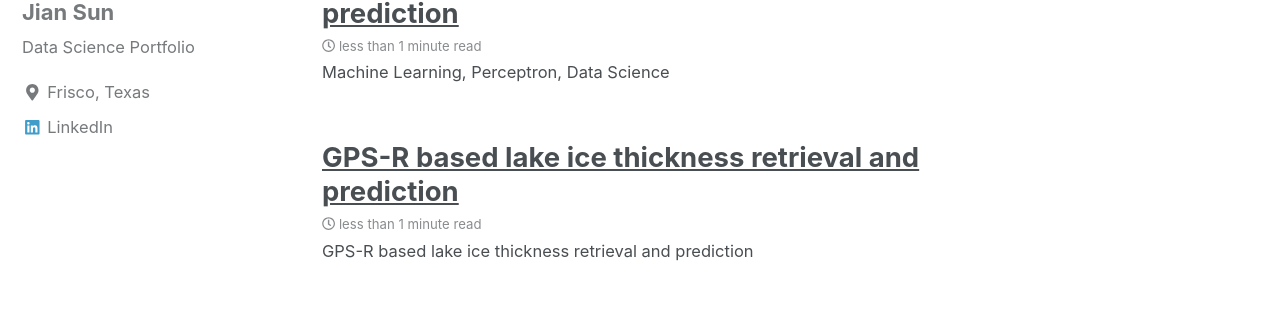
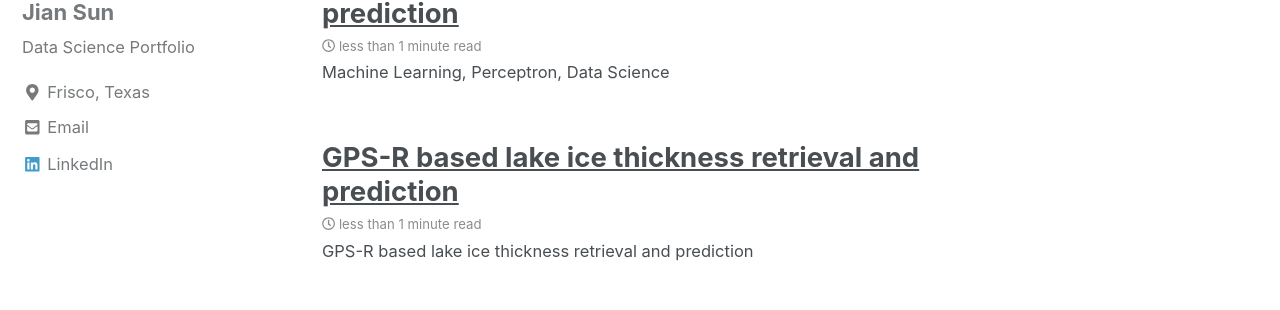
Before and after one commit to jianv/jianv.github.io, a Jekyll site: the page built from index.html, in a window 1280 px wide and 900 px high, scrolled down 633 px. Shown: the part 140-450 px from the top of the window. Built offline with Jekyll 4.4.1, drawn with Linux system fonts in a browser that asks for light colours; nearby versions of some CDN libraries; the list of posts is cut into pages by our own code.

Commit message:
Update _config.yml

```diff
--- a/_config.yml
+++ b/_config.yml
@@ -39,7 +39,7 @@ staticman:
   path                   : # "/_data/comments/{options.slug}" (default)
   requiredFields         : # ['name', 'email', 'message']
   transforms:
-    email                : "sun.jian@hotmail.com"
+    email                : # "sun.jian@hotmail.com"
   generatedFields:
     date:
       type               : # "date"
@@ -87,7 +87,7 @@ author:
   avatar           : "/images/photo.jpg" # path of avatar image, e.g. "/assets/images/bio-photo.jpg"
   bio              : "Data Science Portfolio"
   location         : "Frisco, Texas"
-  email            :
+  email            : "sun.jian@hotmail.com"
   uri              :
   home             : # null (default), "absolute or relative url to link to author home"
   bitbucket        :
```
